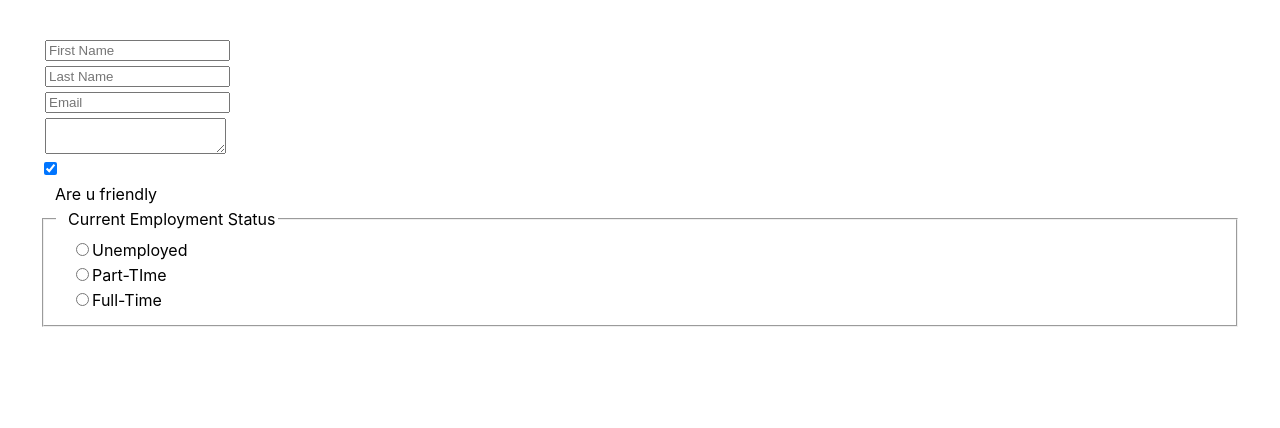
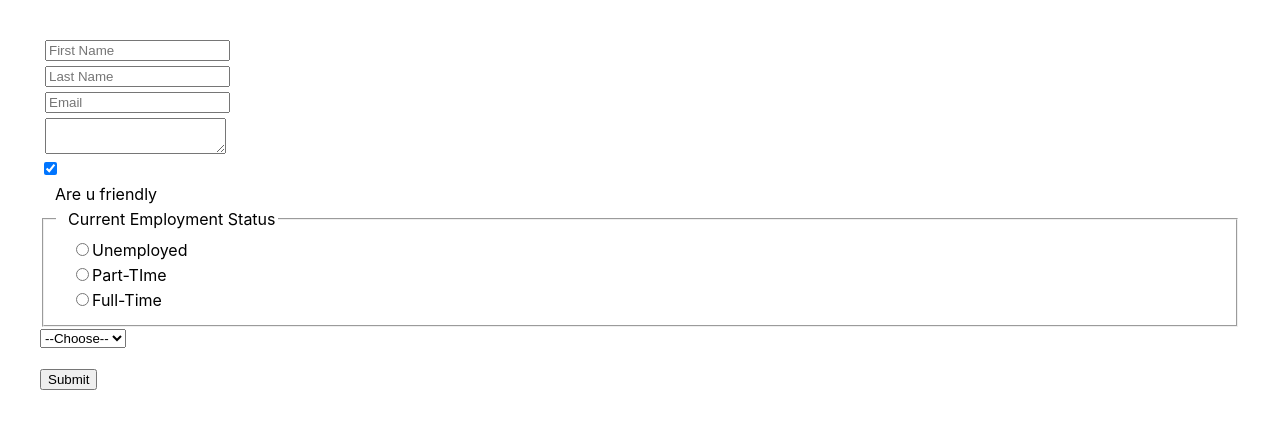
Before and after one commit to Tinady/scrimba-react-course, a React (Create React App) app in the folder memegenerator/: page / in a window 1280 px wide. Shown: the top 428 px of the page. Built offline with nearby package versions, Linux system fonts and the light colour scheme.

Commit message:
Update form.js

```diff
--- a/memegenerator/src/components/form.js
+++ b/memegenerator/src/components/form.js
@@ -8,7 +8,8 @@ export default function Forms(){
         Email:'',
         comments:'',
         isFriendly:true,
-        employment:''
+        employment:'',
+        favColor:''
          })
     console.log(formData)
 
@@ -19,6 +20,10 @@ export default function Forms(){
             {return {...prevState,
             [name]: type==="checkbox"?checked:value}
                      })
+     }
+
+     function handleSubmit(){
+           console.log(formData)
      }
 
   return (
@@ -71,7 +76,7 @@ export default function Forms(){
      name="employment"
      value={'unemployed'}
      checked={formData.employment=== 'unemployed'}
-     onClick={handleChange}
+     onChange={handleChange}
      />
      Unemployed</label>
 
@@ -83,7 +88,7 @@ export default function Forms(){
      name="employment"
      value={'part-time'}
      checked={formData.employment=== 'part-time'}
-     onClick={handleChange}
+     onChange={handleChange}
      />
           Part-TIme</label>
 
@@ -95,13 +100,31 @@ export default function Forms(){
            name="employment"
            value={'full-time'}
            checked={formData.employment=== 'full-time'}
-          onClick={handleChange}
+          onChange={handleChange}
            />
            Full-Time</label>
 
 
 </fieldset>
 
+<select
+   name="favColor"
+    value={formData.favColor}
+    onChange={handleChange}
+    >
+
+                <option value={''}>--Choose--</option>
+                <option value={'Red'}>Red</option>
+                <option value={'yellow'}>Yellow</option>
+                <option value={'Green'}>Green</option>
+
+
+
+</select>
+     <br/>
+     <br/>
+
+      <button onClick={handleSubmit}> Submit</button>
 
 </form>)
 
```
